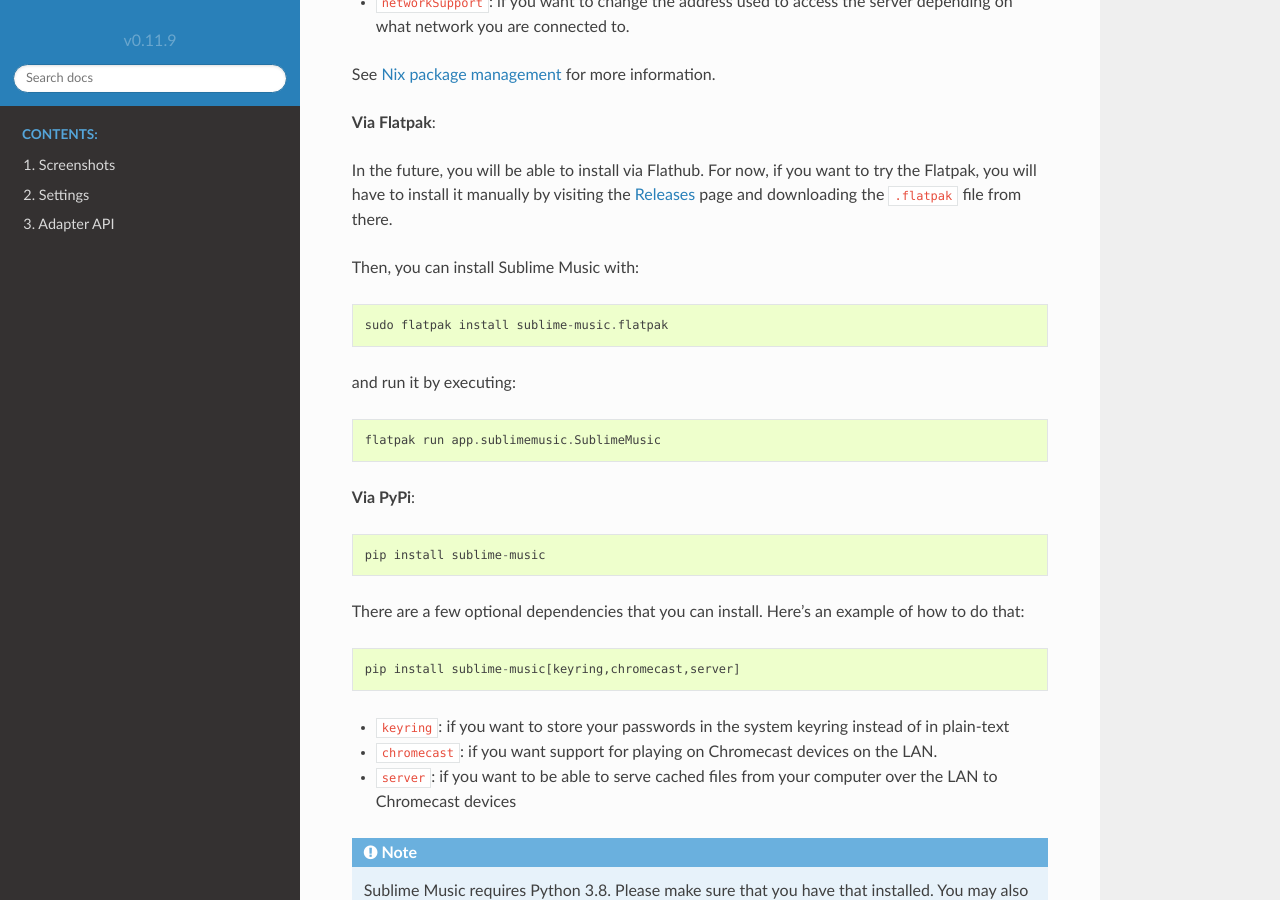
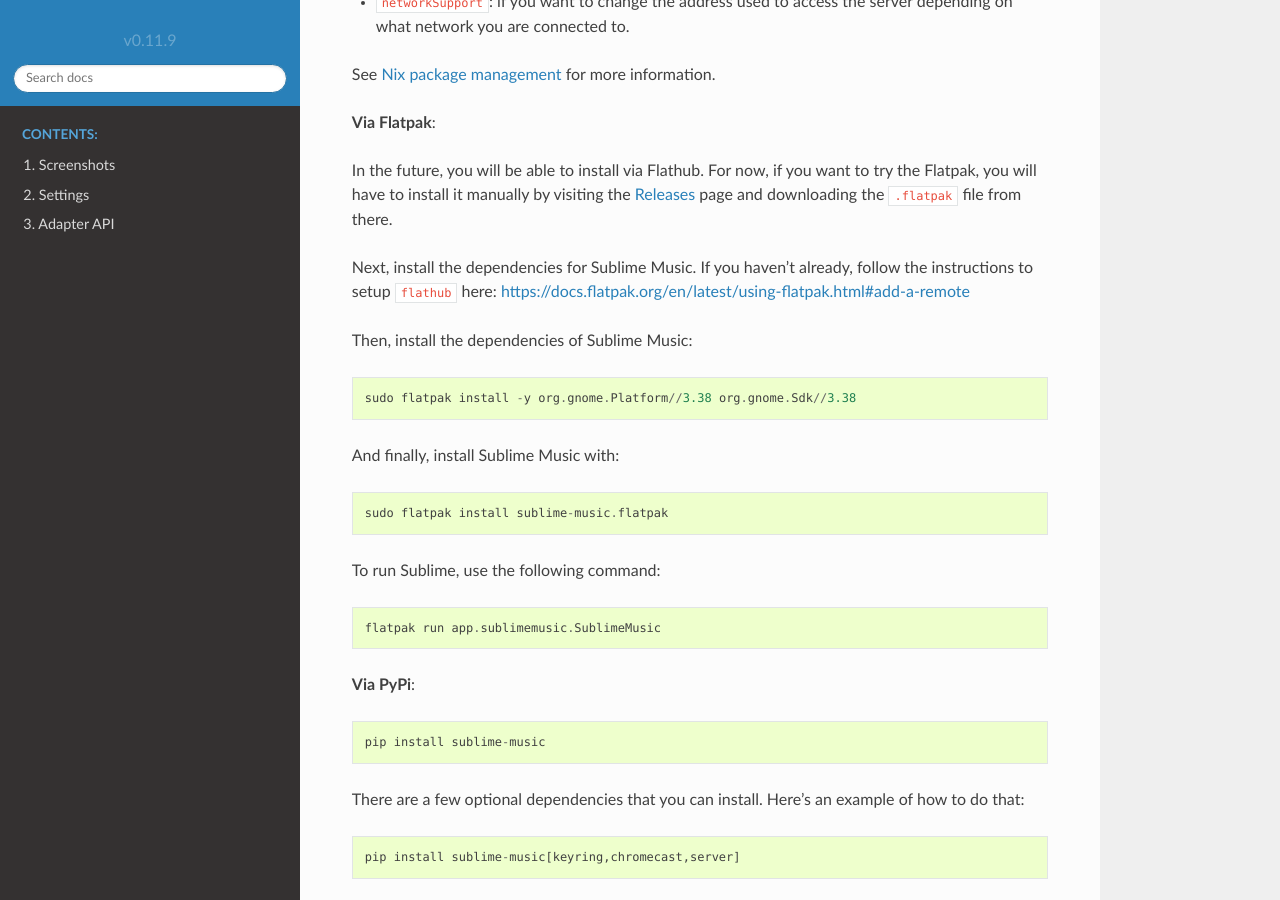
Before and after one commit to sublime-music/sublime-music, a Sphinx documentation site: the page built from docs/index.rst, in a window 1280 px wide and 900 px high, scrolled down 2946 px. Built offline with Sphinx 7.4.7 and the Read the Docs theme 2.0.0, drawn with Linux system fonts in a browser that asks for light colours; pages that are not in the unit, such as notebooks, are missing from menus.

Commit message:
Update Flatpak install instructions

```diff
--- a/CHANGELOG.rst
+++ b/CHANGELOG.rst
@@ -2,7 +2,8 @@
 =======
 
 **The wait is over!** Thanks to help from jlanda_, the **Flatpak** is back!  The
-Flatpak requires ``org.gnome.SDK//3.38`` and ``org.gnome.Platform//3.38``.
+Flatpak requires ``org.gnome.SDK//3.38`` and ``org.gnome.Platform//3.38`` to be
+installed on your system.
 
 .. _jlanda: https://gitlab.com/jlanda
 
--- a/docs/index.rst
+++ b/docs/index.rst
@@ -115,11 +115,19 @@
 try the Flatpak, you will have to install it manually by visiting the Releases_
 page and downloading the ``.flatpak`` file from there.
 
-Then, you can install Sublime Music with::
+Next, install the dependencies for Sublime Music. If you haven't already, follow
+the instructions to setup ``flathub`` here:
+https://docs.flatpak.org/en/latest/using-flatpak.html#add-a-remote
+
+Then, install the dependencies of Sublime Music::
+
+    sudo flatpak install -y org.gnome.Platform//3.38 org.gnome.Sdk//3.38
+
+And finally, install Sublime Music with::
 
     sudo flatpak install sublime-music.flatpak
 
-and run it by executing::
+To run Sublime, use the following command::
 
     flatpak run app.sublimemusic.SublimeMusic
 
```
Also changed, not shown: README.rst (+10 -2 lines), 1 other file.
